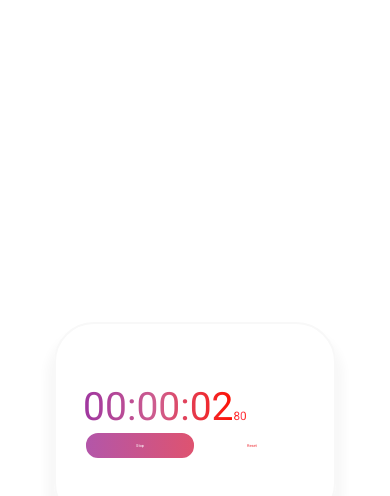
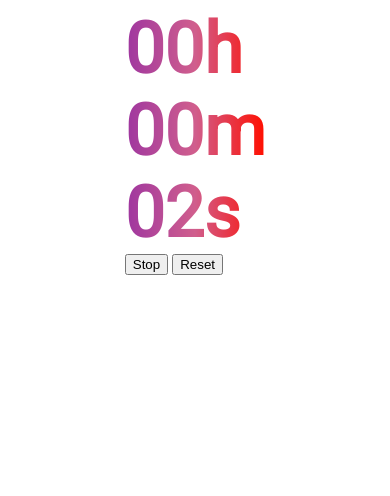
Before and after one commit to kushrast/stopwatch, a plain HTML site: page index.html in a window 390 px wide. Both pictures are taken after a click on the button "Start". Drawn offline with nearby package versions, Linux system fonts and the light colour scheme.

Commit message:
configuring stopwatch for mobile

```diff
--- a/index.css
+++ b/index.css
@@ -5,7 +5,17 @@
 	justify-content: center;
 }
 
-.clock {
+.clock-desktop {
+	display: none;
+}
+
+.clock-mobile {
+	display: none;
+}
+
+@media all and (min-width: 767px){
+	.clock-desktop {
+		display: initial;
 		padding-top: 60px;
 		padding-left: 7vw;
 		padding-right: 7vw;
@@ -71,3 +81,42 @@ button {
 
 	.button-empty:hover {
 	}
+}
+
+@media screen and (max-width: 767px){
+	.container {
+		height: 100%;
+		display: flex;
+		align-items: start;
+		justify-content: center;
+	}
+	.clock-mobile {
+		display: initial;
+	}
+
+	.m-elem {
+		text-align: right;
+		font-size: 18vw;
+		font-weight: bold;
+		font-family: 'Roboto';
+		display: flex;
+	}
+
+	#clock-h {
+		background: -webkit-linear-gradient(left, #9E36A0, #D05E8D, #FF0F00);
+		-webkit-background-clip: text;
+		-webkit-text-fill-color: transparent;
+	}
+
+	#clock-m {
+		background: -webkit-linear-gradient(left, #9E36A0, #D05E8D, #FF0F00);
+		-webkit-background-clip: text;
+		-webkit-text-fill-color: transparent;
+	}
+
+	#clock-s {
+		background: -webkit-linear-gradient(left, #9E36A0, #D05E8D, #FF0F00);
+		-webkit-background-clip: text;
+		-webkit-text-fill-color: transparent;
+	}
+}
--- a/index.html
+++ b/index.html
@@ -1,21 +1,27 @@
 <html>
 	<head>
+		<meta name="viewport" content="width=device-width, initial-scale=1">
 		<link href='https://fonts.googleapis.com/css?family=Roboto' rel='stylesheet'>
 		<link rel="stylesheet" type="text/css" href="index.css">
 	</head>
 	<body>
 		<div class="container">
-			<div class="clock">
+			<div class="clock-desktop">
 				<div class="clock-text">
 					<span id="clock-main">00:00:00</span><span id="clock-ms">00</span>
 				</div>
 				<div class="clock-control">
-					<button class="first-button button-inverted" id="toggle">Start</button>
-					<button class="button-empty" id="reset">Reset</button>
+					<button class="first-button button-inverted toggle">Start</button>
+					<button class="button-empty reset">Reset</button>
 				</div>
 			</div>
-		</div>
-
+			<div class="clock-mobile">
+				<span class="m-elem" id="clock-h">00h</span>
+				<span class="m-elem" id="clock-m">00m</span>
+				<span class="m-elem" id="clock-s">00s</span>
+				<button class="first-button button-inverted toggle">Start</button>
+				<button class="button-empty reset">Reset</button>
+			</div>
 		<script
 		  src="https://code.jquery.com/jquery-3.4.1.slim.min.js"
 		  integrity="sha256-pasqAKBDmFT4eHoN2ndd6lN370kFiGUFyTiUHWhU7k8="
--- a/index.js
+++ b/index.js
@@ -14,6 +14,10 @@ function currentTime() {
 	dSec = updateTime(decaseconds);
 	document.getElementById("clock-main").innerText = hour + ":" + min + ":" + sec; /* adding time to the div */
 	document.getElementById("clock-ms").innerText = dSec;
+
+	document.getElementById("clock-h").innerText = hour + "h";
+	document.getElementById("clock-m").innerText = min + "m";
+	document.getElementById("clock-s").innerText = sec + "s";
 }
 
 function updateTime(k) {
@@ -36,14 +40,14 @@ function toggleTimer() {
 	if (!playing) {
 		startTimeMs = Date.now();
 		currTimeInterval = setInterval(currentTime, 10);
-		$("#toggle").html("Stop");
+		$(".toggle").html("Stop");
 	} else {
 		clearInterval(currTimeInterval);
 		previousTimeMs += differenceMs;
 		differenceMs = 0;
 		startTimeMs = Date.now();
 		currentTime();
-		$("#toggle").html("Start");
+		$(".toggle").html("Start");
 	}
 	playing = !playing;
 }
@@ -55,5 +59,5 @@ function resetTimer() {
 	currentTime();
 }
 
-$("#toggle").click(toggleTimer);
-$("#reset").click(resetTimer);
+$(document).on('click', '.toggle', toggleTimer);
+$(document).on('click', '.reset', resetTimer);
```
Lines whose indentation alone changed are shown as unchanged.
